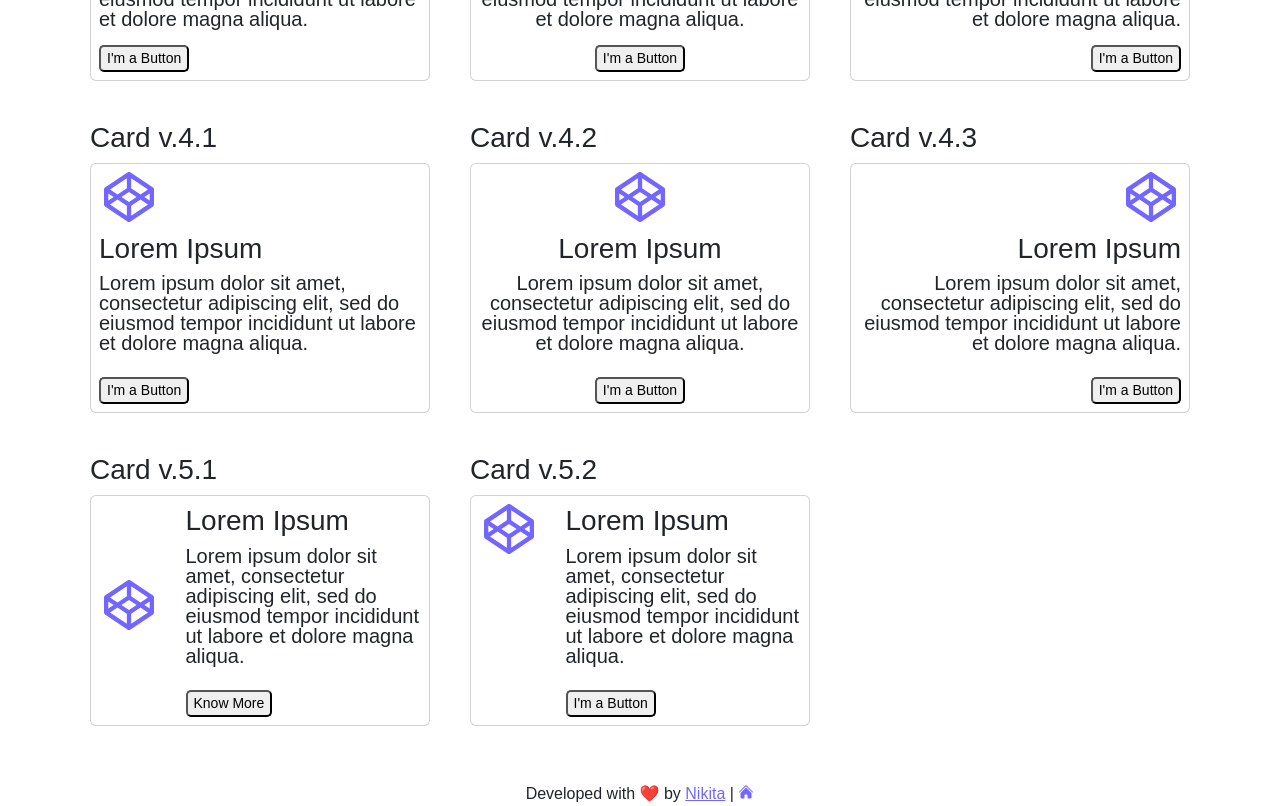
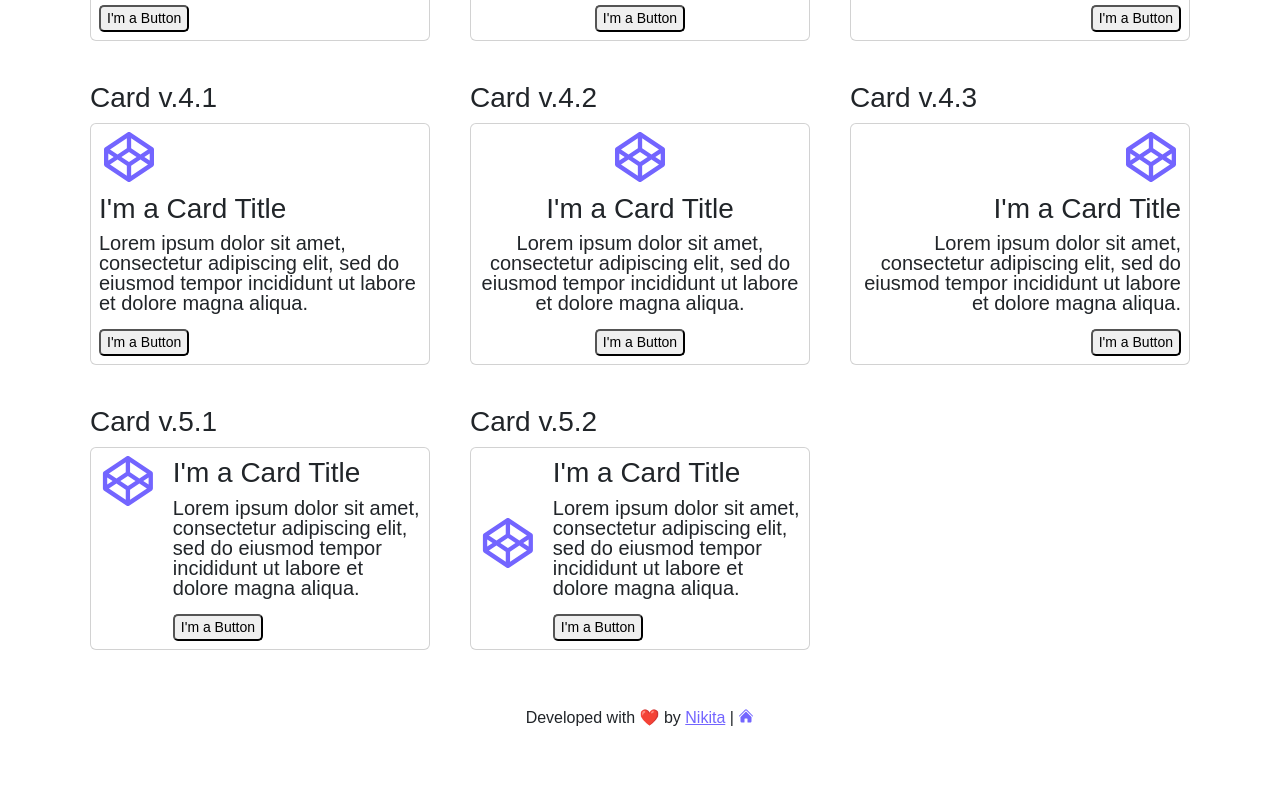
Before and after one commit to iamnikitamallya/react-ui-components, a React (Create React App) app: page /components in a window 1280 px wide. Shown: the part 1360-2166 px from the top of the page. After the commit the page ends 2090 px from the top, so only its background shows below. Built offline with nearby package versions, Linux system fonts and the light colour scheme; a web font is replaced by a local one.

Commit message:
Fixing card component

```diff
--- a/src/App.css
+++ b/src/App.css
@@ -78,3 +78,7 @@
   border-radius: 5px !important;
   /* background-color: #91e0ff; */
 }
+
+.w-80 {
+  width: 80%;
+}
--- a/src/components/ui/Card.js
+++ b/src/components/ui/Card.js
@@ -17,13 +17,19 @@
       <div
         className={`card p-2 text-${textAlign} d-${display} align-items-${align} gap-3`}
       >
+        {imgUrl ? (
           <img
             src={imgUrl}
             alt={title}
-          className={display === `flex` ? `object-${objectFit} w-50` : `mb-3 w-100`}
+            className={
+              display === `flex` ? `object-${objectFit} w-50` : `mb-3 w-100`
+            }
           />
+        ) : (
+          ""
+        )}
         {icon}
-        <div className={display === `flex` ? `w-50` : `w-100`}>
+        <div className={icon && display === 'flex' ? 'w-80' : ''}>
           <h3>{title}</h3>
           <p>{description}</p>
           <Button />
@@ -37,7 +43,7 @@
   textAlign: PropTypes.oneOf(["center", "right"]),
   display: PropTypes.oneOf(["flex", "block"]),
   objectFit: PropTypes.oneOf(["cover", "contain"]),
-  align: PropTypes.oneOf(["center", "start", "end"])
+  align: PropTypes.oneOf(["center", "start", "end"]),
 };
 
 Card.defaultProps = {
@@ -47,5 +53,5 @@
   textAlign: "left",
   display: "block",
   objectFit: "contain",
-  align: ""
+  align: "",
 };
```
Also changed, not shown: src/pages/Components.js (+7 -14 lines). Lines whose indentation alone changed are shown as unchanged.
